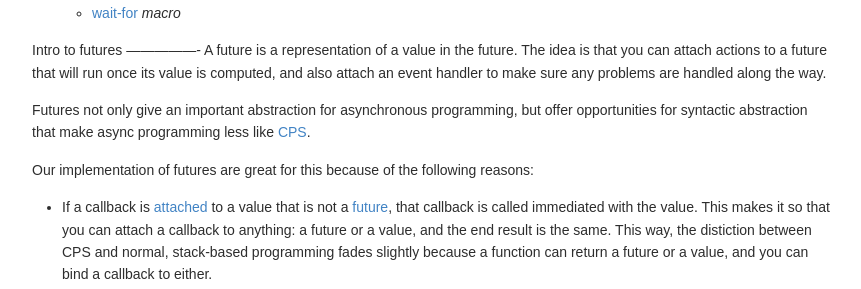
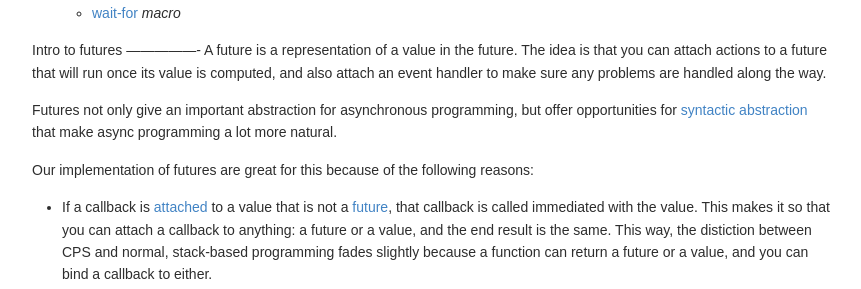
Before and after one commit to orthecreedence/cl-async, a Jekyll site: the page built from future.md, in a window 1280 px wide and 900 px high, scrolled down 420 px. Shown: the part 158-447 px from the top of the window, without its empty margins (208-1069 px from the left). Built offline with Jekyll 4.4.1, drawn with Linux system fonts in a browser that asks for light colours; Markdown is read by kramdown in place of the engine named in the settings.

Commit message:
adding syntax intralink

```diff
--- a/future.md
+++ b/future.md
@@ -36,8 +36,8 @@ attach actions to a future that will run once its value is computed, and also
 attach an event handler to make sure any problems are handled along the way.
 
 Futures not only give an important abstraction for asynchronous programming, but
-offer opportunities for syntactic abstraction that make async programming less
-like [CPS](http://en.wikipedia.org/wiki/Continuation-passing_style).
+offer opportunities for [syntactic abstraction](#nicer-syntax) that make async
+programming a lot more natural.
 
 Our implementation of futures are great for this because of the following
 reasons:
```
